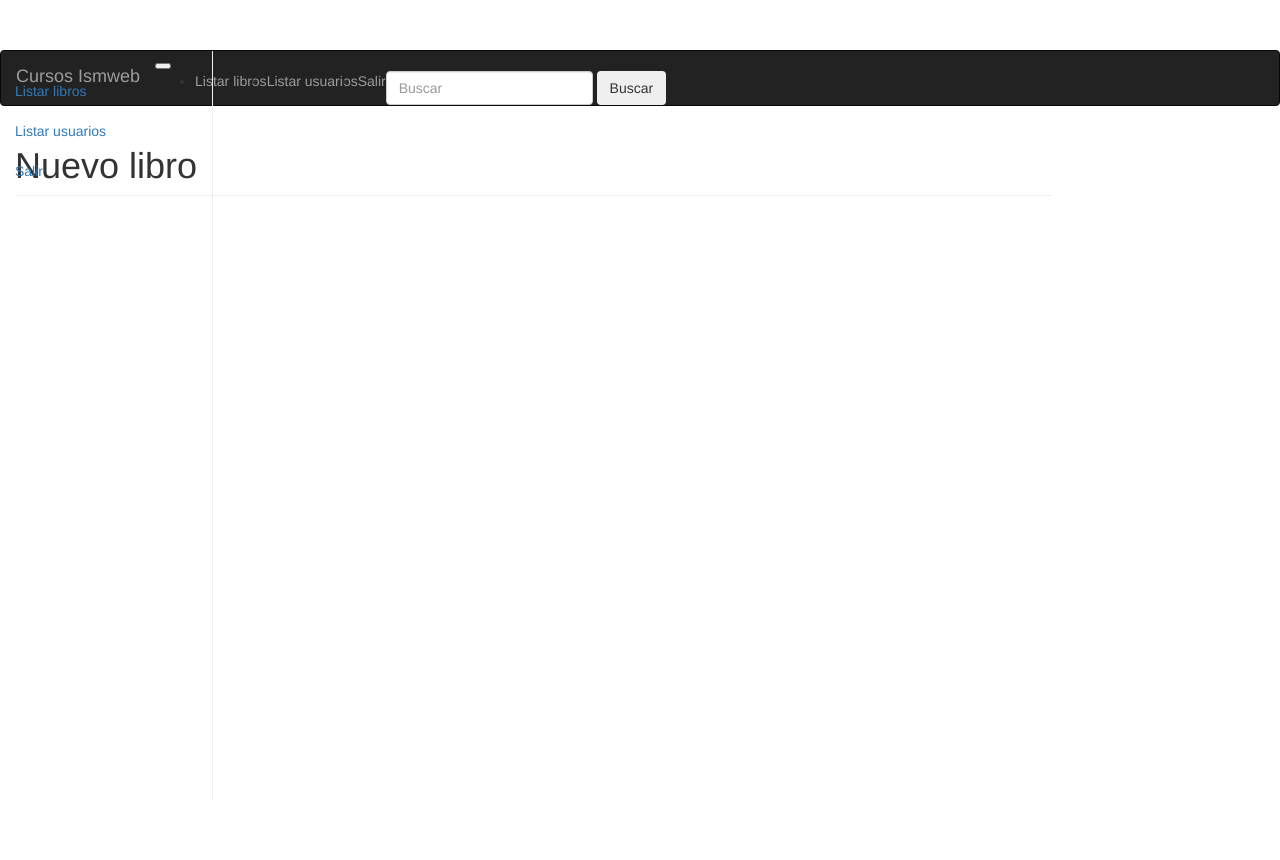
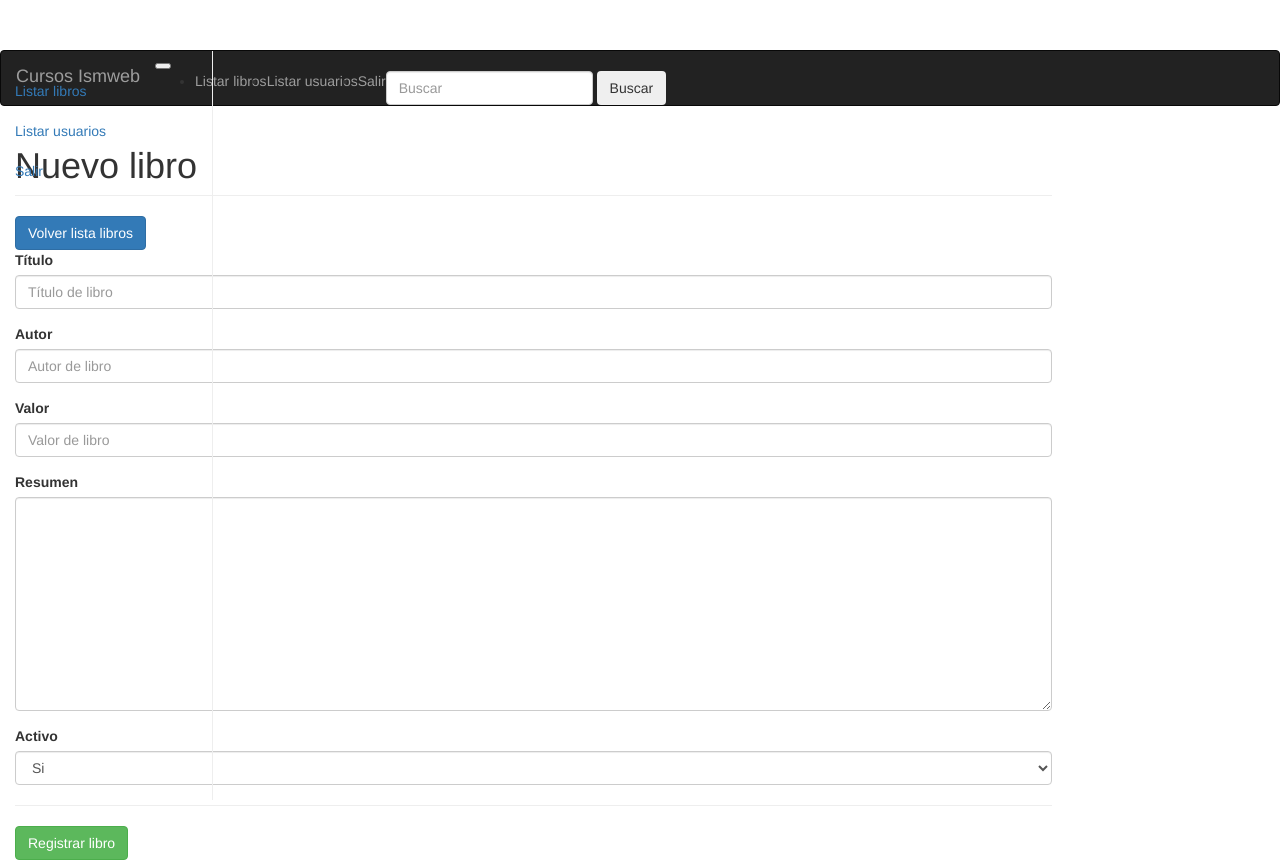
Before and after one commit to marlonproxz/PHP-con-Codeigniter-3, a CodeIgniter app: page /php-codeigniter3/libros/adicionar in a window 1280 px wide. Before the commit the page ends 800 px from the top, so only its background shows below. Run offline with CodeIgniter, Linux system fonts and the light colour scheme; a user stored in the database is signed in; some libraries are stand-ins or nearby versions.

Commit message:
crear view adicionar libro

```diff
--- a/application/config/autoload.php
+++ b/application/config/autoload.php
@@ -89,7 +89,7 @@
 |
 |	$autoload['helper'] = array('url', 'file');
 */
-$autoload['helper'] = array('url');
+$autoload['helper'] = array('url','form');
 
 /*
 | -------------------------------------------------------------------
--- a/application/controllers/Usuarios.php
+++ b/application/controllers/Usuarios.php
@@ -14,7 +14,7 @@
 
         $this->load->model('usuarios_model');
         $this->load->helper('security');
-        $this->load->helper('form');
+        //$this->load->helper('form');
         $this->load->library('form_validation');
     }
 
--- a/application/views/libros/view_adicionar.php
+++ b/application/views/libros/view_adicionar.php
@@ -1,10 +1,57 @@
 <main class="col-sm-9 offset-sm-3 col-md-10 offset-md-2 pt-3">
           <h1><?php echo $titulo_pagina; ?></h1>
 
+          <section class="row mt-3 mb-3">
+          	<div class="col-12 col-sm-12">
+                    <?= anchor('libros', 'Volver lista libros', ['title' => 'Volver a lista de libros', 'class' => 'btn btn-primary']);?>
+          	</div>
+          </section>
+
           <section class="row">
           	<div class="col-12 col-sm-12">
+                    <?= form_open() ?>
+                        <div class="form-group">
+                            <?= form_label('Título') ?>
+                            <?= form_input([
+                                'type'        => 'text',
+                                'class'       => 'form-control',
+                                'name'        => 'titulo',
+                                'placeholder' => 'Título de libro'
+                            ]) ?>
+                        </div>
+                        <div class="form-group">
+                            <?= form_label('Autor') ?>
+                            <?= form_input([
+                                'type'        => 'text',
+                                'class'       => 'form-control',
+                                'name'        => 'autor',
+                                'placeholder' => 'Autor de libro'
+                            ]) ?>
+                        </div>
+                        <div class="form-group">
+                            <?= form_label('Valor') ?>
+                            <?= form_input([
+                                'type'        => 'text',
+                                'class'       => 'form-control',
+                                'name'        => 'valor',
+                                'placeholder' => 'Valor de libro'
+                            ]) ?>
+                        </div>
 
+                    <div class="form-group">
+                        <?= form_label('Resumen') ?>
+                        <?= form_textarea('resumen', '', ['class' => 'form-control']) ?>
+                    </div>
 
+                    <div class="form-group">
+                        <?= form_label('Activo') ?>
+                        <?= form_dropdown('activo', [1 => 'Si', 0 => 'No'], 1, ['class' => 'form-control']) ?>
+                    </div>
+
+                    <hr class="mt-5">
+                    <?= form_submit('submit', 'Registrar libro', ['class' => 'btn btn-success mt-3 mb-5']) ?>
+
+                    <?= form_close() ?>
           	</div>
           </section>
 </main>
```
